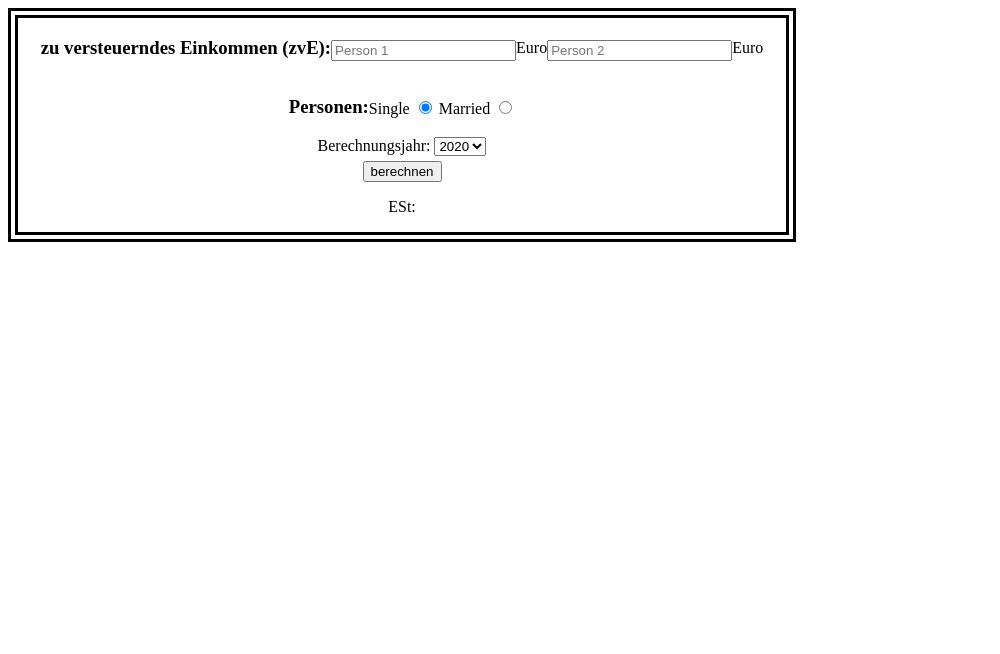
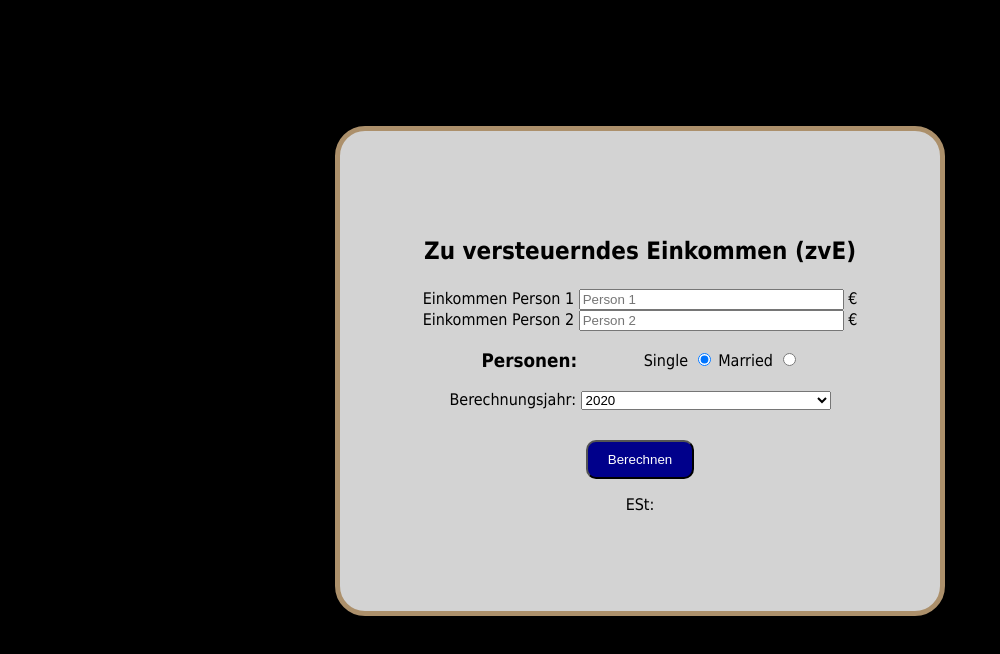
Before and after one commit to karim-10/lev3-4-js-Projekt-Einkommensteuer-Berechnung, a plain HTML site: page index.html in a window 1280 px wide. Shown: the whole page, without its empty margins (0-1000 px from the left). Drawn offline with Linux system fonts and the light colour scheme.

Commit message:
Änderung

```diff
--- a/index.html
+++ b/index.html
@@ -4,18 +4,24 @@
 <head>
     <meta charset="UTF-8">
     <meta name="viewport" content="width=device-width, initial-scale=1.0">
-    <title>Document</title>
+    <title>Einkommensteuer Berechnung</title>
     <link rel="stylesheet" href="style.css">
 </head>
 
 <body>
-    <div id="zvE">
-        <h3>zu versteuerndes Einkommen (zvE):</h3>
-        <input type="text" name="" id="zvEinkommen1" placeholder="Person 1">Euro
-        <input type="text" name="" id="zvEinkommen2" placeholder="Person 2">Euro
-    </div>
+    <section class="hero">
+        <article id="zvE">
+            <div >
+             <h1>Zu versteuerndes Einkommen (zvE)</h1>
+             <label for="">Einkommen Person 1</label>
+            <input type="text" name="" size="30" id="zvEinkommen1" placeholder="Person 1"> €
+             <br>
+             <label for="">Einkommen Person 2</label>
+             <input type="text" name="" size="30" id="zvEinkommen2" placeholder="Person 2"> €
+        </div>
+    </article>
     <div id="Person">
-        <h3>Personen:</h3>
+        <h3>Personen: </h3>
         <form action="">
             <label for="">Single</label>
             <input type="radio" name="Person" id="p1" value="single" checked>
@@ -33,9 +39,9 @@
             </select>
         </form>
     </div>
-    <input type="button" value="berechnen" onclick="rechnen()">
+    <input type="button" value="Berechnen" onclick="rechnen()">
     <p id="ESt">ESt:</p>
-
+    </section>
     <script src="main.js"></script>
 </body>
 
--- a/style.css
+++ b/style.css
@@ -1,19 +1,45 @@
-body{
-    display: flex;
-    justify-content: center;
-    align-items: center;
-    flex-direction: column;
-    border: 10px double black;
-    width: 60%;
+body {
+  background-color: black;
+  font-family: Tahoma;
 }
-#Jahr{
-   display: flex;
+h1 {
+  text-align: center;
+  font-size: 1.5em;
 }
-#zvE,#Person{
-    display: flex;
-    justify-content: center;
-    align-items: center;
+.hero {
+  display: flex;
+  justify-content: center;
+  align-items: center;
+  margin: 10% auto;
+  height: 60vh;
+  background-color: lightgray;
+  flex-direction: column;
+  border: 5px solid rgb(172, 144, 107);
+  border-radius: 30px;
+  width: 600px;
+  font-family: Tahoma;
 }
-input{
-    margin-top: 5px;
+#Jahr select {
+  width: 250px;
 }
+#zvE {
+  display: flex;
+  justify-content: center;
+  align-items: center;
+  flex-direction: column;
+}
+#Person {
+  display: flex;
+  justify-content: space-evenly;
+  align-items: center;
+  width: 450px;
+}
+
+input[type="button"] {
+  padding: 10px 20px;
+  background-color: darkblue;
+  border-radius: 10px;
+  outline: none;
+  color: white;
+  margin: 30px 0 0 0;
+}
```
